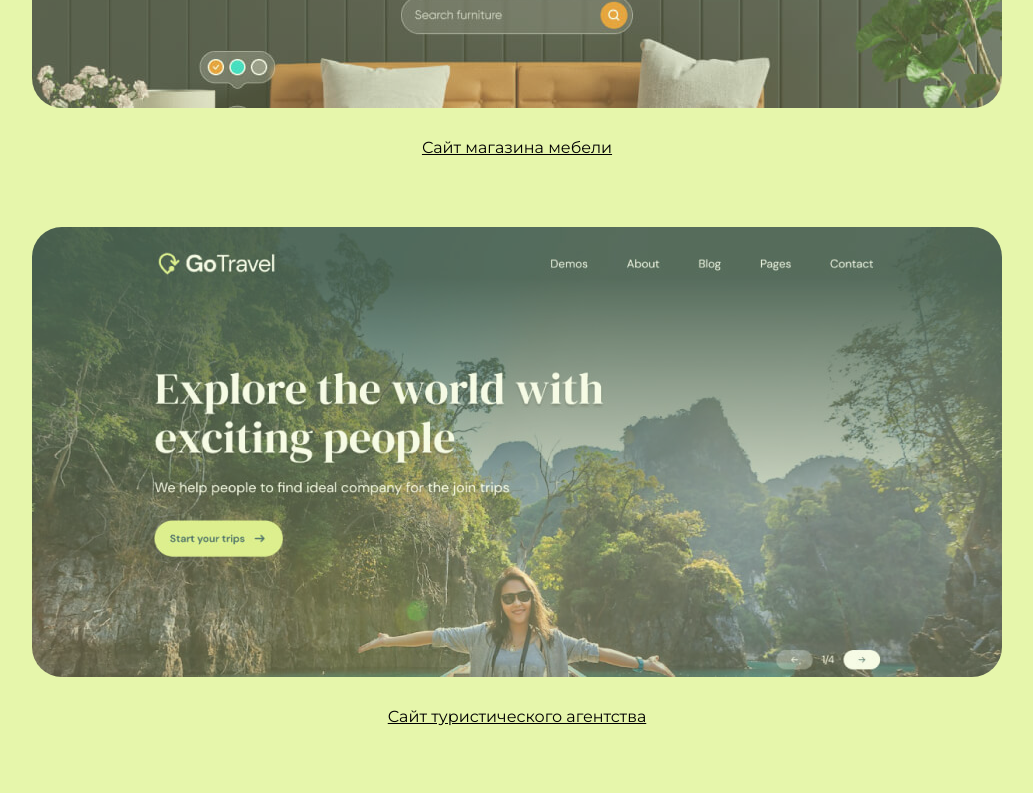
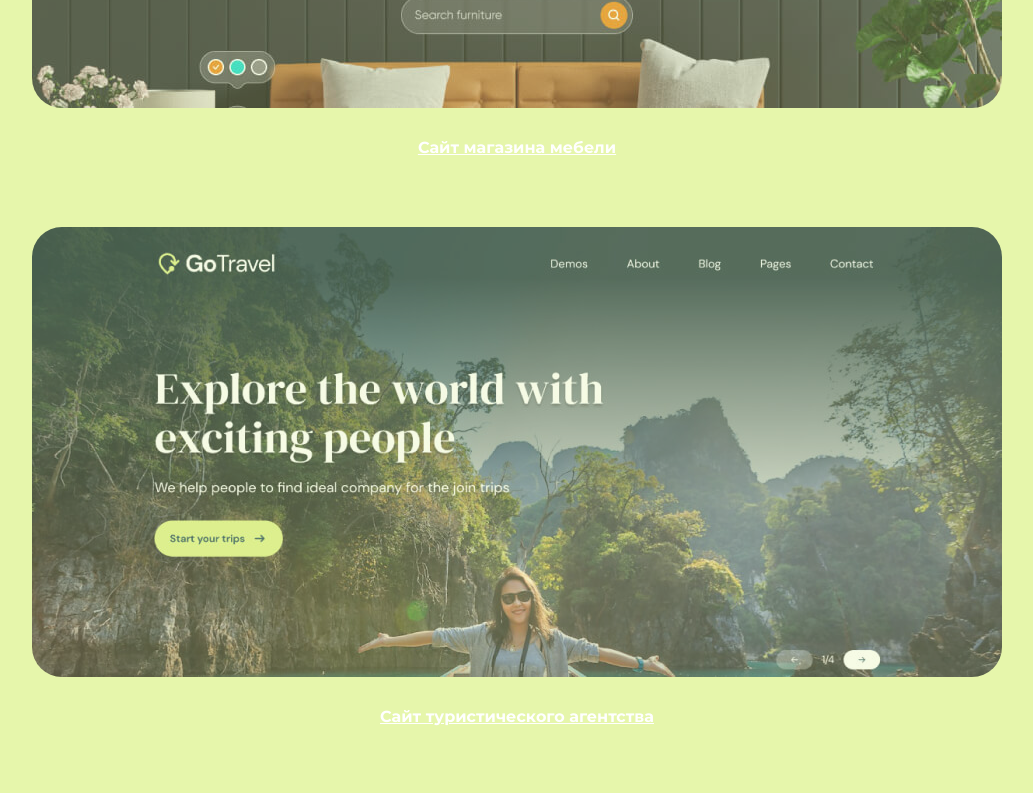
Before and after one commit to NikNovgorod/portfolio, a plain HTML site: page index.html in a window 1280 px wide. Shown: the part 1180-1973 px from the top of the page, without its empty margins (123-1156 px from the left). Drawn offline with Linux system fonts and the light colour scheme.

Commit message:
Update main.css

```diff
--- a/css/main.css
+++ b/css/main.css
@@ -160,11 +160,14 @@ body {
 }
 
 .project-title {
-  font-style: 22px;
+  color: white;
+  font-weight: bold;
+  font-style: 32px;
 }
 
 .project-title a {
-  color: black;
+  color: white;
+  font-weight: bold;
   text-decoration: underline;
 }
 
```
